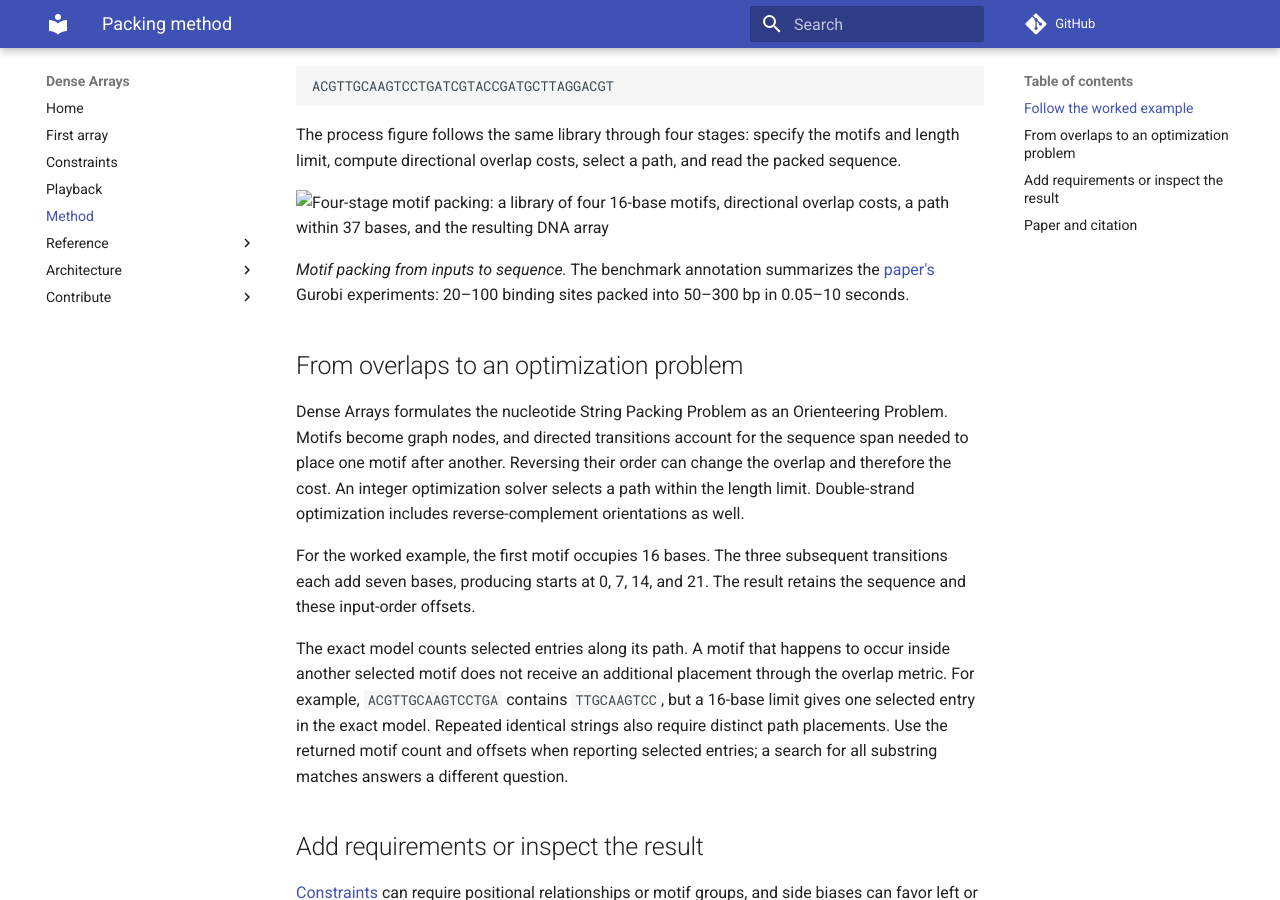
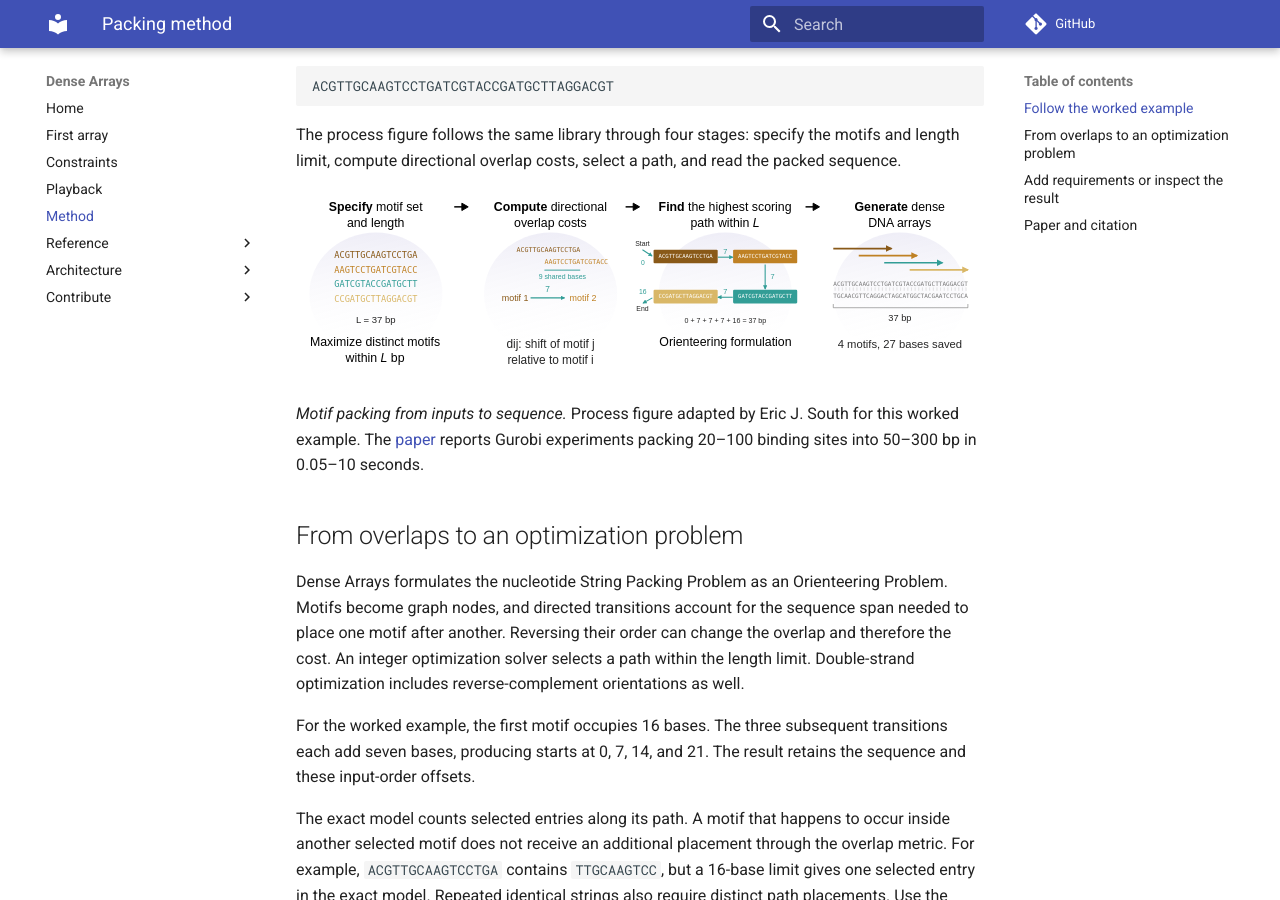
Before and after one commit to e-south/dense-arrays, an MkDocs documentation site: the page built from docs/method.md, in a window 1280 px wide and 900 px high, scrolled down 516 px. Built offline with MkDocs 1.6.1 and Material for MkDocs 9.7.7, drawn with Linux system fonts in a browser that asks for light colours; comment, search, counter and statistics services are not loaded.

Commit message:
docs: adapt process figure and banner to the worked example

```diff
--- a/docs/method.md
+++ b/docs/method.md
@@ -35,9 +35,10 @@ and read the packed sequence.
 
 ![Four-stage motif packing: a library of four 16-base motifs, directional overlap costs, a path within 37 bases, and the resulting DNA array](assets/motif-packing-process.svg)
 
-*Motif packing from inputs to sequence.* The benchmark annotation summarizes
-the [paper's](https://doi.org/10.1371/journal.pcbi.1012276) Gurobi experiments:
-20–100 binding sites packed into 50–300 bp in 0.05–10 seconds.
+*Motif packing from inputs to sequence.* Process figure adapted by Eric J.
+South for this worked example. The [paper](https://doi.org/10.1371/journal.pcbi.1012276)
+reports Gurobi experiments packing 20–100 binding sites into 50–300 bp in
+0.05–10 seconds.
 
 ## From overlaps to an optimization problem
 
```
Also changed, not shown: AGENTS.md (+2 -1 lines), docs/assets/SPP_overview.png (deleted), docs/assets/dense-arrays-banner.svg, docs/assets/motif-packing-process.svg (added).
